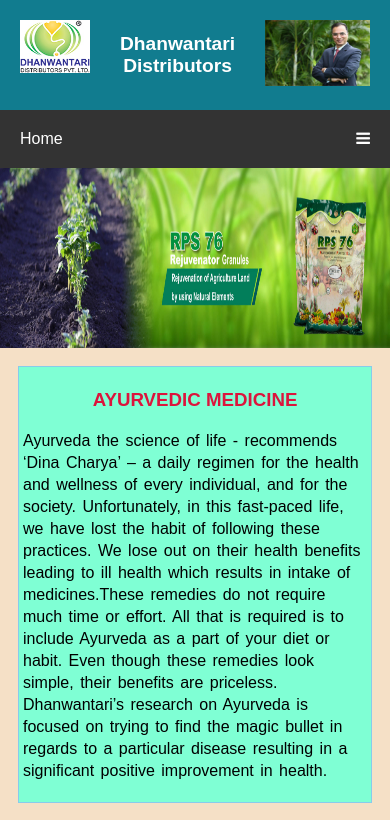
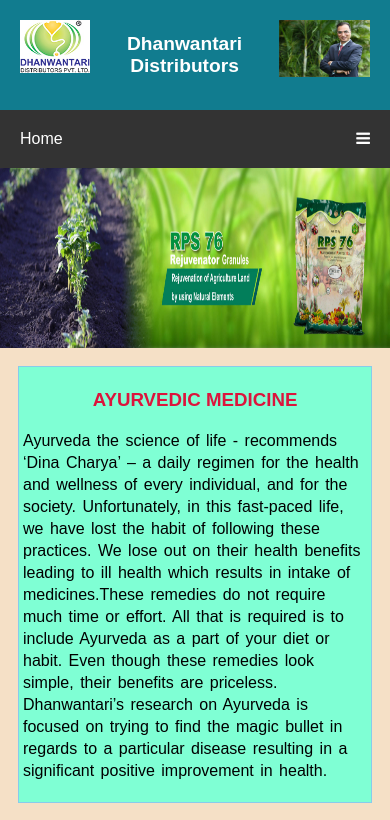
Before and after one commit to prathamesh-g-7/prathamesh-g-7, a plain HTML site: page index.html in a window 390 px wide. Shown: the top 820 px of the page. Drawn offline with Linux system fonts and the light colour scheme.

Commit message:
update the founder image size

```diff
--- a/css/style.css
+++ b/css/style.css
@@ -521,7 +521,7 @@
   }
   #founder {
     float: right;
-    max-width: 30%;
+    max-width: 26%;
     height: auto;
   }
   #site-heading {
```
